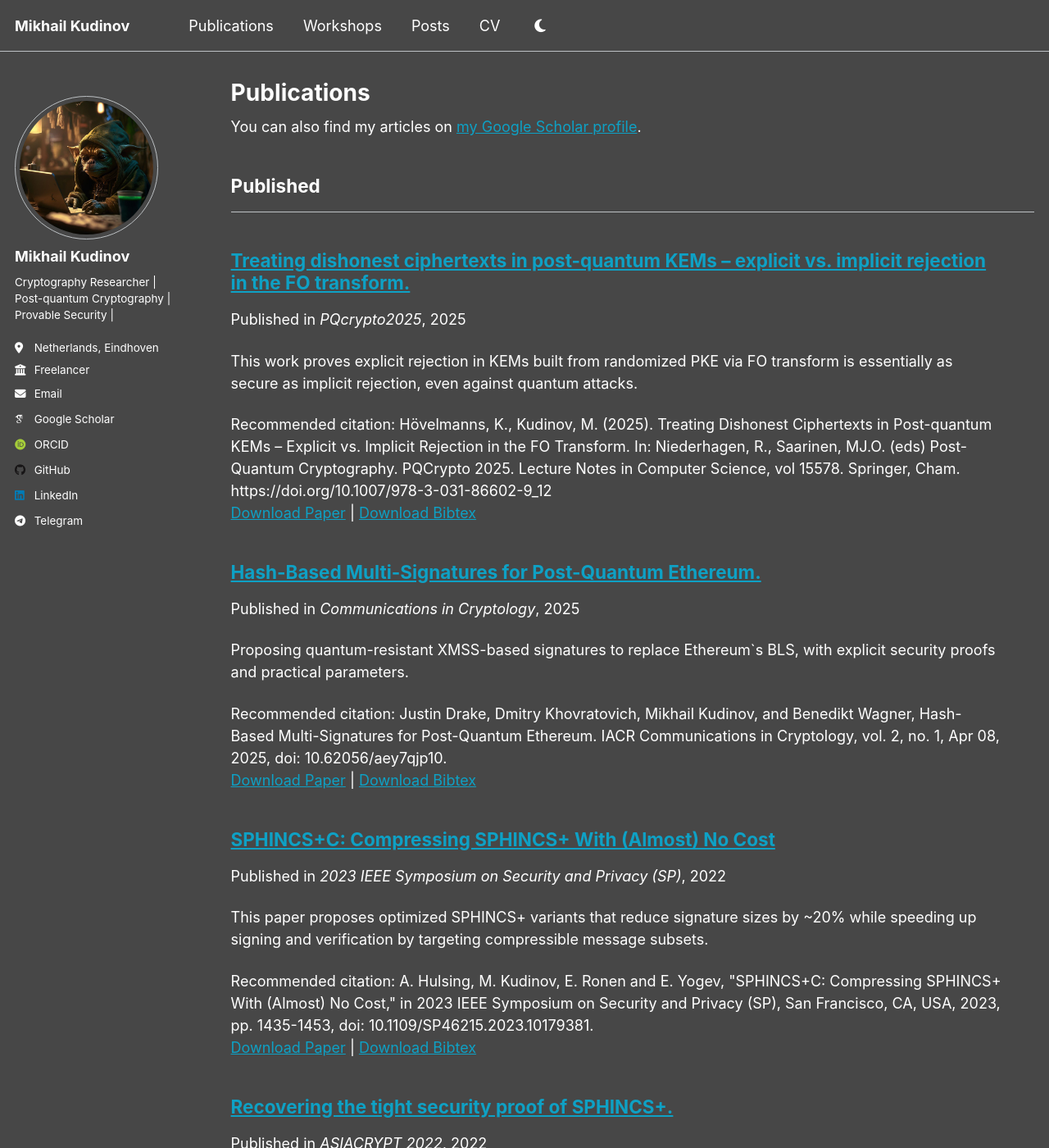
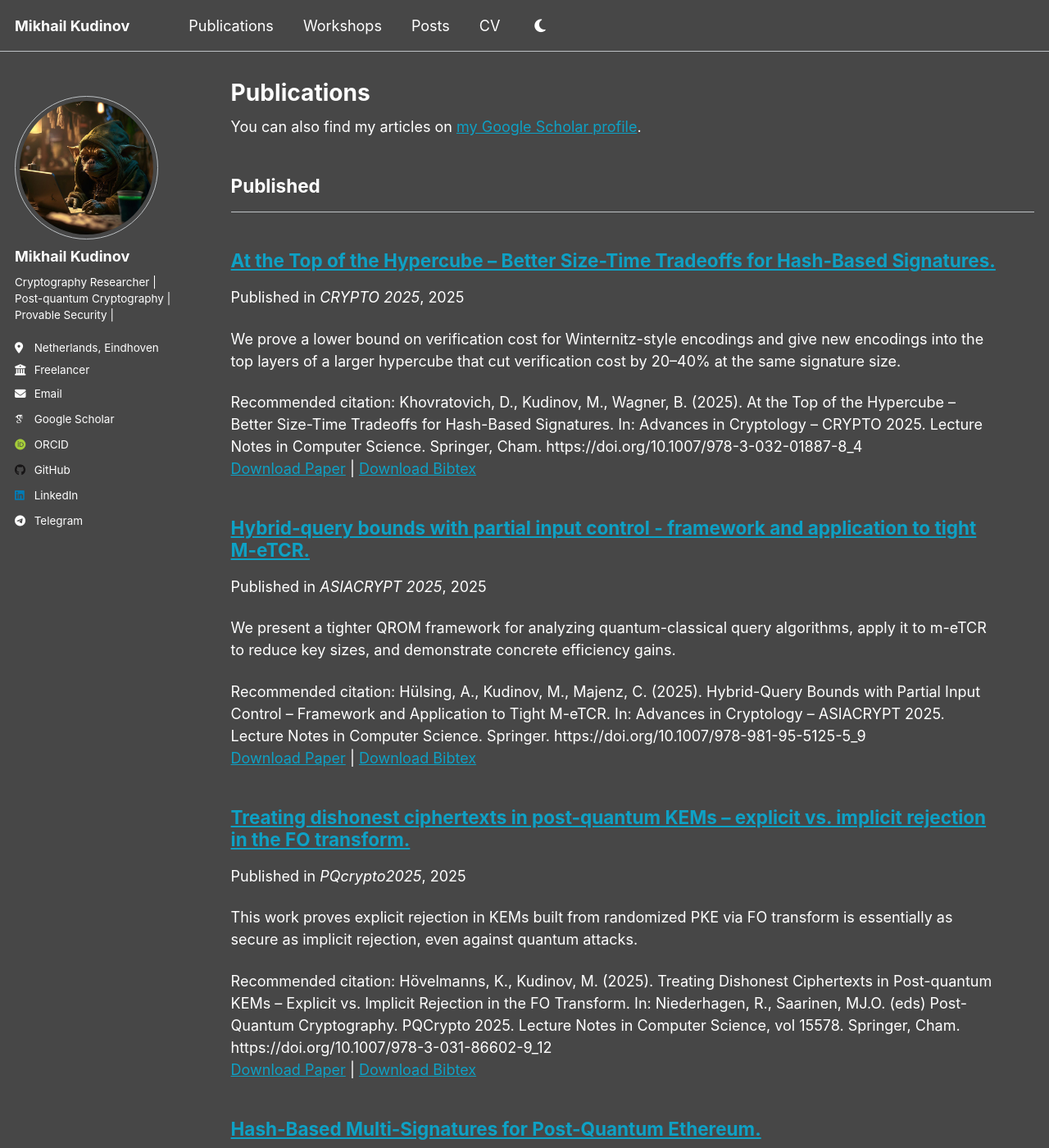
Before and after one commit to error0024/error0024.github.io, a Jekyll site: the page built from _pages/publications.html, in a window 1280 px wide and 1400 px high. Shown: the whole window at 82% size. Built offline with Jekyll 4.4.1, drawn with Linux system fonts in a browser that asks for light colours; some web fonts are replaced; some of the changed text lies outside the part shown.

Commit message:
Add 2025–2026 publications; mark M-eTCR paper as ASIACRYPT 2025

```diff
--- a/_publications/2025-04-HKM.md
+++ b/_publications/2025-04-HKM.md
@@ -1,15 +1,15 @@
 ---
 title: "Hybrid-query bounds with partial input control - framework and application to tight M-eTCR."
 collection: publications
-category: preprints
+category: published
 permalink: /publication/2025-04-HKM
 excerpt: 'We present a tighter QROM framework for analyzing quantum-classical query algorithms, apply it to m-eTCR to reduce key sizes, and demonstrate concrete efficiency gains.'
 date: 2025-04-11
-venue: 'ePrint'
+venue: 'ASIACRYPT 2025'
 #slidesurl: 'http://academicpages.github.io/files/slides1.pdf'
 paperurl: 'https://eprint.iacr.org/2025/633.pdf'
-bibtexurl: 'https://eprint.iacr.org/2025/633'
-#citation: 'Kiktenko, E., Kudinov, M., Bulychev, A. and Fedorov, A. (2021). Proof-of-Forgery for Hash-based Signatures. In Proceedings of the 18th International Conference on Security and Cryptography - SECRYPT; ISBN 978-989-758-524-1; ISSN 2184-7711, SciTePress, pages 333-342. DOI: 10.5220/0010579603330342'
+bibtexurl: 'https://doi.org/10.1007/978-981-95-5125-5_9'
+citation: 'Hülsing, A., Kudinov, M., Majenz, C. (2025). Hybrid-Query Bounds with Partial Input Control – Framework and Application to Tight M-eTCR. In: Advances in Cryptology – ASIACRYPT 2025. Lecture Notes in Computer Science. Springer. https://doi.org/10.1007/978-981-95-5125-5_9'
 
 ---
 In this paper, we present an improved framework for proving query bounds in the Quantum Random Oracle Model (QROM) for algorithms with both quantum and classical query interfaces, where the classical input is partially controlled by the adversary. By extending existing techniques, we develop a method to bound the progress an adversary can make with such partial-control classical queries. While this framework is applicable to different hash function properties, we decided to demonstrate the impact of the new techniques by giving an analysis of the multi-target extended target collision resistance property (m-eTCR). This new approach allows us to achieve an improved bound that significantly reduces the required function key size. Our proof is tight in terms of query complexity and has significant implications for cryptographic applications, especially for signature schemes in the hash & sign paradigm, enabling more efficient instantiations with reduced salt sizes and smaller signature lengths. For an example of multiple signatures aggregation, we achieve a signature size of 30 kB smaller.
--- /dev/null
+++ b/_publications/2025-05-KKW.md
@@ -0,0 +1,15 @@
+---
+title: "At the Top of the Hypercube -- Better Size-Time Tradeoffs for Hash-Based Signatures."
+collection: publications
+category: published
+permalink: /publication/2025-05-KKW
+excerpt: 'We prove a lower bound on verification cost for Winternitz-style encodings and give new encodings into the top layers of a larger hypercube that cut verification cost by 20–40% at the same signature size.'
+date: 2025-05-19
+venue: 'CRYPTO 2025'
+#slidesurl: 'http://academicpages.github.io/files/slides1.pdf'
+paperurl: 'https://eprint.iacr.org/2025/889.pdf'
+bibtexurl: 'https://doi.org/10.1007/978-3-032-01887-8_4'
+citation: 'Khovratovich, D., Kudinov, M., Wagner, B. (2025). At the Top of the Hypercube – Better Size-Time Tradeoffs for Hash-Based Signatures. In: Advances in Cryptology – CRYPTO 2025. Lecture Notes in Computer Science. Springer, Cham. https://doi.org/10.1007/978-3-032-01887-8_4'
+
+---
+We revisit the encoding step of Winternitz one-time signatures, the building block of XMSS and SPHINCS+. We prove a lower bound on the verification cost achievable for a fixed signature size, which holds for general encodings, including randomized and non-injective ones. We then propose encodings that map messages into the top layers of a larger hypercube, deliberately allowing collisions, and show that they reduce verification cost by 20% to 40% at the same security level and signature size.
--- /dev/null
+++ b/_publications/2025-07-DKKW.md
@@ -0,0 +1,14 @@
+---
+title: "Technical Note: LeanSig for Post-Quantum Ethereum."
+collection: publications
+category: techreports
+permalink: /publication/2025-07-DKKW
+excerpt: 'A new instantiation of the hash-based multi-signature framework for Ethereum consensus, using incomparable encodings for a better trade-off between signature size and verification hashing.'
+date: 2025-07-21
+venue: 'ePrint'
+#slidesurl: 'http://academicpages.github.io/files/slides1.pdf'
+paperurl: 'https://eprint.iacr.org/2025/1332.pdf'
+bibtexurl: 'https://eprint.iacr.org/2025/1332'
+
+---
+This note presents LeanSig, a new instantiation of the hash-based multi-signature framework for Ethereum's consensus layer. It uses a novel incomparable encoding, building on our CRYPTO 2025 work on hypercube encodings, that improves the trade-off between signature size and verification hashing, and explains how to apply these ideas within the original framework.
--- /dev/null
+++ b/_publications/2025-12-KN.md
@@ -0,0 +1,14 @@
+---
+title: "Hash-based Signature Schemes for Bitcoin."
+collection: publications
+category: preprints
+permalink: /publication/2025-12-KN
+excerpt: 'A survey of hash-based signatures as a post-quantum option for Bitcoin, from basic building blocks to SPHINCS+ variants, with Bitcoin-specific parameters that are significantly smaller than SLH-DSA.'
+date: 2025-12-05
+venue: 'ePrint'
+#slidesurl: 'http://academicpages.github.io/files/slides1.pdf'
+paperurl: 'https://eprint.iacr.org/2025/2203.pdf'
+bibtexurl: 'https://eprint.iacr.org/2025/2203'
+
+---
+Hash-based signatures are a promising post-quantum option for Bitcoin, since their security relies only on properties of hash functions, which Bitcoin already depends on. We survey these schemes from basic building blocks up to SPHINCS+ and its variants, and study parameter choices suited to Bitcoin. Using recent optimizations and a lower bound on the number of signatures per public key, we obtain significant size reductions compared to standardized SPHINCS+ (SLH-DSA). We release scripts for reproducing our parameter selection and discuss open questions around key derivation, multi-signatures, and threshold signatures.
--- /dev/null
+++ b/_publications/2026-01-HKKTW.md
@@ -0,0 +1,14 @@
+---
+title: "Aborting Random Oracles: How to Build them, How to Use them."
+collection: publications
+category: preprints
+permalink: /publication/2026-01-HKKTW
+excerpt: 'We introduce the aborting random oracle model, show how to build aborting random oracles from standard ones, and apply it to hypercube encodings in hash-based signatures and to grinding in Fiat–Shamir.'
+date: 2026-01-05
+venue: 'ePrint'
+#slidesurl: 'http://academicpages.github.io/files/slides1.pdf'
+paperurl: 'https://eprint.iacr.org/2026/016.pdf'
+bibtexurl: 'https://eprint.iacr.org/2026/016'
+
+---
+We introduce the aborting random oracle model (aROM), which extends the random oracle model to hash functions that may abort on some inputs. We prove security bounds in this model and give generic indifferentiability results showing how to build aborting random oracles from standard ones, so that these bounds carry over to the standard random oracle model. We apply the framework to SNARK-friendly incomparable hypercube encodings for hash-based signatures and to the analysis of grinding in Fiat–Shamir non-interactive arguments.
--- /dev/null
+++ b/_publications/2026-08-ZKBC.md
@@ -0,0 +1,14 @@
+---
+title: "Lattice-based Signature Schemes for Bitcoin."
+collection: publications
+category: preprints
+permalink: /publication/2026-08-ZKBC
+excerpt: 'A review of Dilithium, Falcon and Hawk as post-quantum replacements for Bitcoin signatures, covering their design, performance and security, and Bitcoin-specific deployment concerns.'
+date: 2026-08-06
+venue: 'ePrint'
+#slidesurl: 'http://academicpages.github.io/files/slides1.pdf'
+paperurl: 'https://eprint.iacr.org/2026/1628.pdf'
+bibtexurl: 'https://eprint.iacr.org/2026/1628'
+
+---
+We review three lattice-based signature schemes — Dilithium, Falcon and Hawk — as candidate post-quantum replacements for Bitcoin's discrete-logarithm-based signatures, covering their intuition, technical background, performance and security. Hawk is included despite its withdrawal from NIST standardization, as its design remains of independent interest. We then assess deployment concerns specific to Bitcoin, including on-chain size, long-term security targets, implementation issues such as Falcon's floating-point signing, and wallet key derivation.
--- /dev/null
+++ b/_publications/2026-10-KWW.md
@@ -0,0 +1,14 @@
+---
+title: "The Exact Bit Security of Hash-Based Signatures."
+collection: publications
+category: preprints
+permalink: /publication/2026-10-KWW
+excerpt: 'A Lean4 analysis showing how the way an adversary''s work is counted changes the bit security of hash-based signatures, with a tight 127-bit bound for SLH-DSA-128s.'
+date: 2026-10-24
+venue: 'ePrint'
+#slidesurl: 'http://academicpages.github.io/files/slides1.pdf'
+paperurl: 'https://eprint.iacr.org/2026/2626.pdf'
+bibtexurl: 'https://eprint.iacr.org/2026/2626'
+
+---
+We analyze the bit security of hash-based signatures in Lean4 and show that different ways of accounting for an adversary's work lead to different bit-security estimates. For two XMSS instances with 128-bit digests, we obtain about 127 bits of strong unforgeability under most accounting modes, but only 122 bits when counting only the adversary's direct random-oracle queries. We also prove a tight 127-bit bound for SLH-DSA-128s.
```
